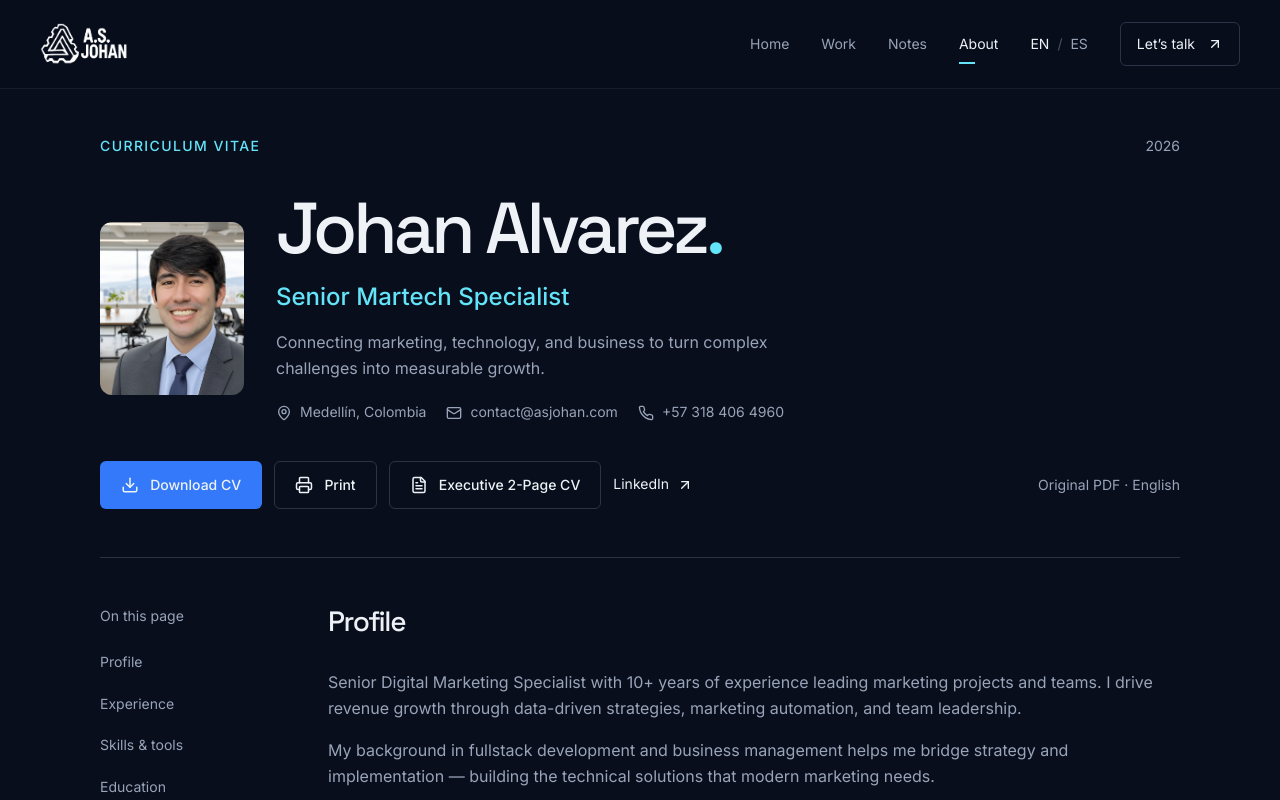
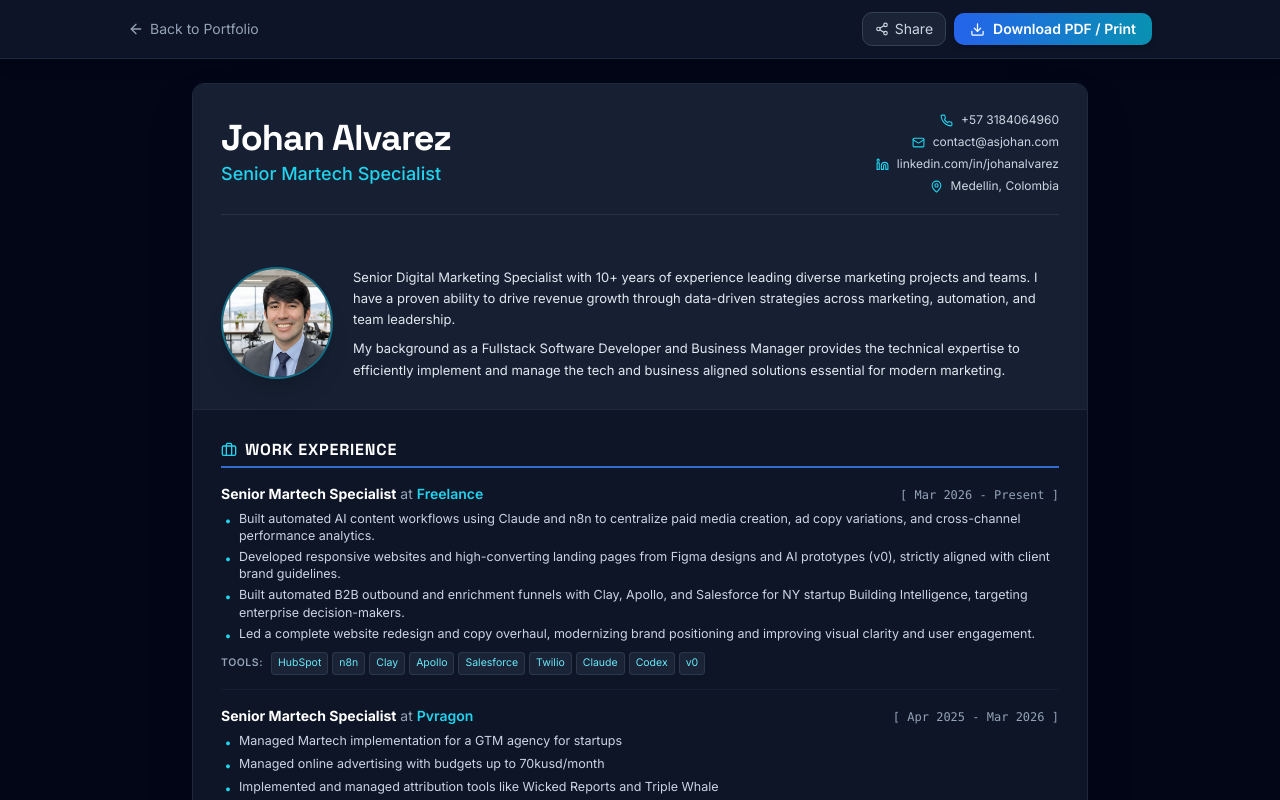
Before and after one commit to iluvios/v0-johan-portfolio, a Next.js app: page /about in a window 1280 px wide. Shown: the top 800 px of the page. Built offline with nearby package versions, Linux system fonts and the light colour scheme; no server answers; the database is empty.

Commit message:
change cv

```diff
--- a/app/about/page.tsx
+++ b/app/about/page.tsx
@@ -1,8 +1,8 @@
 import type { Metadata } from "next";
-import AboutPortfolio from "@/components/about-portfolio";
+import CVPage from "@/app/cv/page";
 
 export const metadata: Metadata = {
-  title: "CV — Senior Martech Specialist",
+  title: "CV & About — Johan Alvarez",
   description:
     "Johan Alvarez’s CV: 10+ years in digital marketing, automation, and software development. Explore work experience, skills, and education, or download the PDF.",
   openGraph: {
@@ -14,5 +14,5 @@ export const metadata: Metadata = {
 };
 
 export default function AboutPage() {
-  return <AboutPortfolio />;
+  return <CVPage />;
 }
--- a/app/cv/page.tsx
+++ b/app/cv/page.tsx
@@ -72,7 +72,7 @@ export default function CVPage() {
       >
         <div className="max-w-5xl mx-auto flex items-center justify-between gap-3 flex-wrap">
           <Link
-            href="/about"
+            href="/"
             className="flex items-center gap-1.5 text-xs sm:text-sm text-slate-400 hover:text-white transition-colors"
           >
             <ArrowLeft size={16} />
--- a/components/footer.tsx
+++ b/components/footer.tsx
@@ -8,7 +8,7 @@ export default function Footer() {
   const { language } = useLanguage();
   const pathname = usePathname();
 
-  if (pathname === "/cv") {
+  if (pathname === "/cv" || pathname === "/about") {
     return null;
   }
 
--- a/components/navigation.tsx
+++ b/components/navigation.tsx
@@ -10,7 +10,7 @@ export default function Navigation() {
   const { language } = useLanguage();
   const pathname = usePathname();
 
-  if (pathname === "/cv") {
+  if (pathname === "/cv" || pathname === "/about") {
     return null;
   }
 
--- a/components/site-shell.tsx
+++ b/components/site-shell.tsx
@@ -8,8 +8,8 @@ import Footer from "@/components/footer";
 export default function SiteShell({ children }: { children: ReactNode }) {
   const pathname = usePathname();
 
-  // When viewing /cv, render pure raw CV with zero website chrome, wrappers, or .site-main padding
-  if (pathname === "/cv") {
+  // When viewing /cv or /about, render pure raw CV with zero website chrome, wrappers, or .site-main padding
+  if (pathname === "/cv" || pathname === "/about") {
     return <>{children}</>;
   }
 
```
